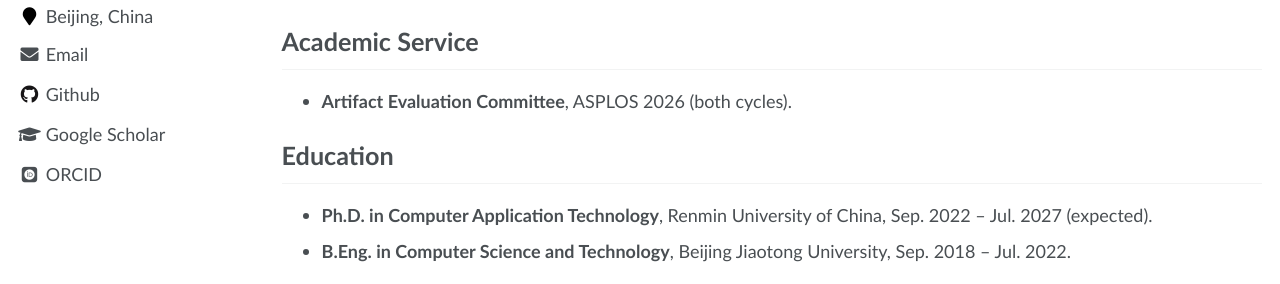
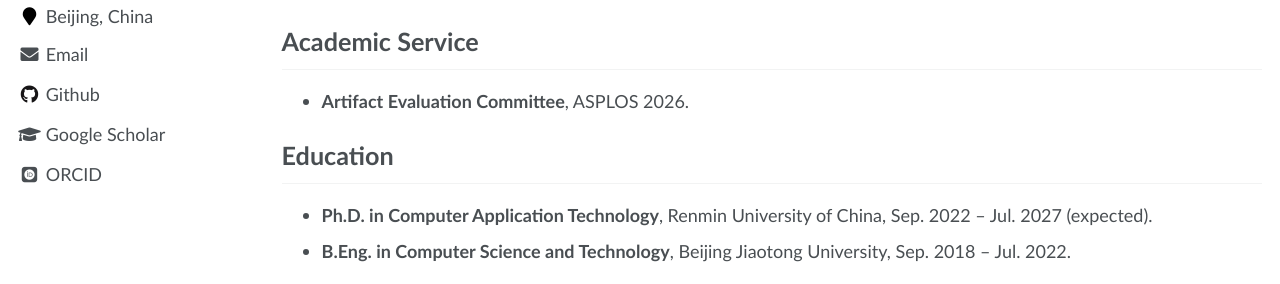
Before and after one commit to w-pq/w-pq.github.io, a Jekyll site: the page built from _pages/about.md, in a window 1280 px wide and 900 px high, scrolled down 1535 px. Shown: the part 305-589 px from the top of the window. Built offline with Jekyll 4.4.1, drawn with Linux system fonts in a browser that asks for light colours; some web fonts are replaced.

Commit message:
Simplify ASPLOS AE service wording

```diff
--- a/_pages/about.md
+++ b/_pages/about.md
@@ -109,7 +109,7 @@ Honors and Awards
 Academic Service
 ---
 
-- **Artifact Evaluation Committee**, ASPLOS 2026 (both cycles).
+- **Artifact Evaluation Committee**, ASPLOS 2026.
 
 Education
 ---
```
Also changed, not shown: _pages/about-zh.md (+1 -1 lines).
